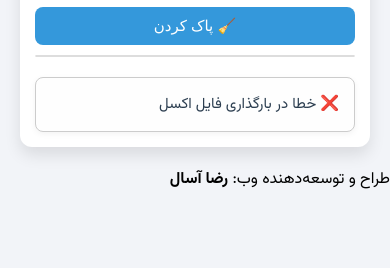
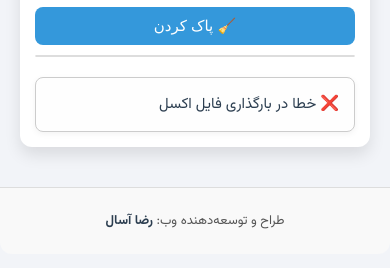
Before and after one commit to rezaas7/list, a plain HTML site: page index.html in a window 390 px wide. Shown: the part 142-410 px from the top of the page. Drawn offline with Linux system fonts and the light colour scheme; no server answers.

Commit message:
Update style.css

```diff
--- a/style.css
+++ b/style.css
@@ -97,6 +97,21 @@ li:hover {
   box-shadow: 0 2px 6px rgba(0,0,0,0.05);
 }
 
+.footer {
+  text-align: center;
+  padding: 15px;
+  margin-top: 40px;
+  font-size: 14px;
+  color: #555;
+  background-color: #f9f9f9;
+  border-top: 1px solid #ddd;
+  border-radius: 0 0 12px 12px;
+}
+
+.footer strong {
+  color: #2c3e50;
+}
+
 @media (max-width: 480px) {
   .container {
     margin: 20px;
@@ -115,4 +130,9 @@ li:hover {
   #statusBox {
     font-size: 15px;
   }
+
+  .footer {
+    font-size: 13px;
+    padding: 10px;
+  }
 }
```
